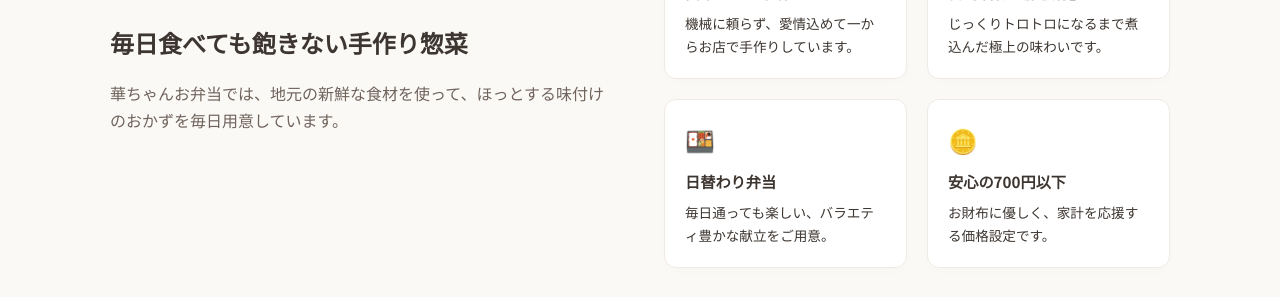
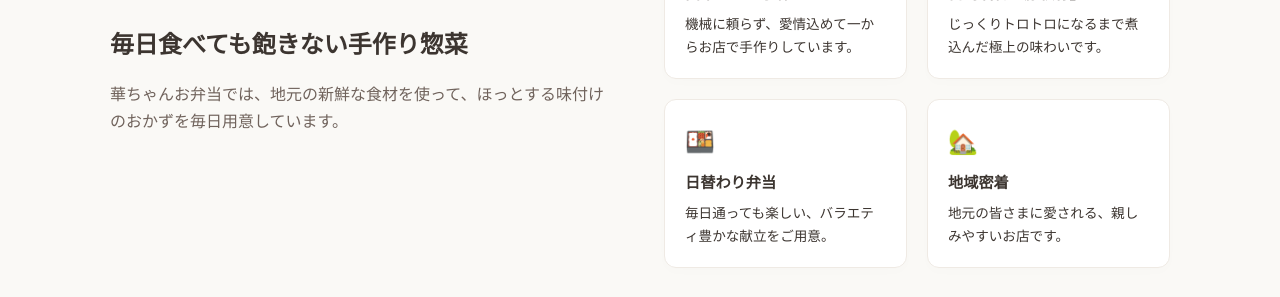
Before and after one commit to hyakarun/hanachan_obento, a React (Vite) app: page / in a window 1280 px wide. Shown: the part 1260-1557 px from the top of the page. Built offline with nearby package versions, Linux system fonts and the light colour scheme.

Commit message:
Change 4th feature card from price to地域密着

```diff
--- a/src/App.jsx
+++ b/src/App.jsx
@@ -115,9 +115,9 @@ function App() {
                 <p>毎日通っても楽しい、バラエティ豊かな献立をご用意。</p>
               </div>
               <div className="feature-card">
-                <div className="feature-icon">🪙</div>
-                <h4>安心の700円以下</h4>
-                <p>お財布に優しく、家計を応援する価格設定です。</p>
+                <div className="feature-icon">🏡</div>
+                <h4>地域密着</h4>
+                <p>地元の皆さまに愛される、親しみやすいお店です。</p>
               </div>
             </div>
           </div>
```
Also changed, not shown: 2 other files (tests, documents, lock files or other folders).
